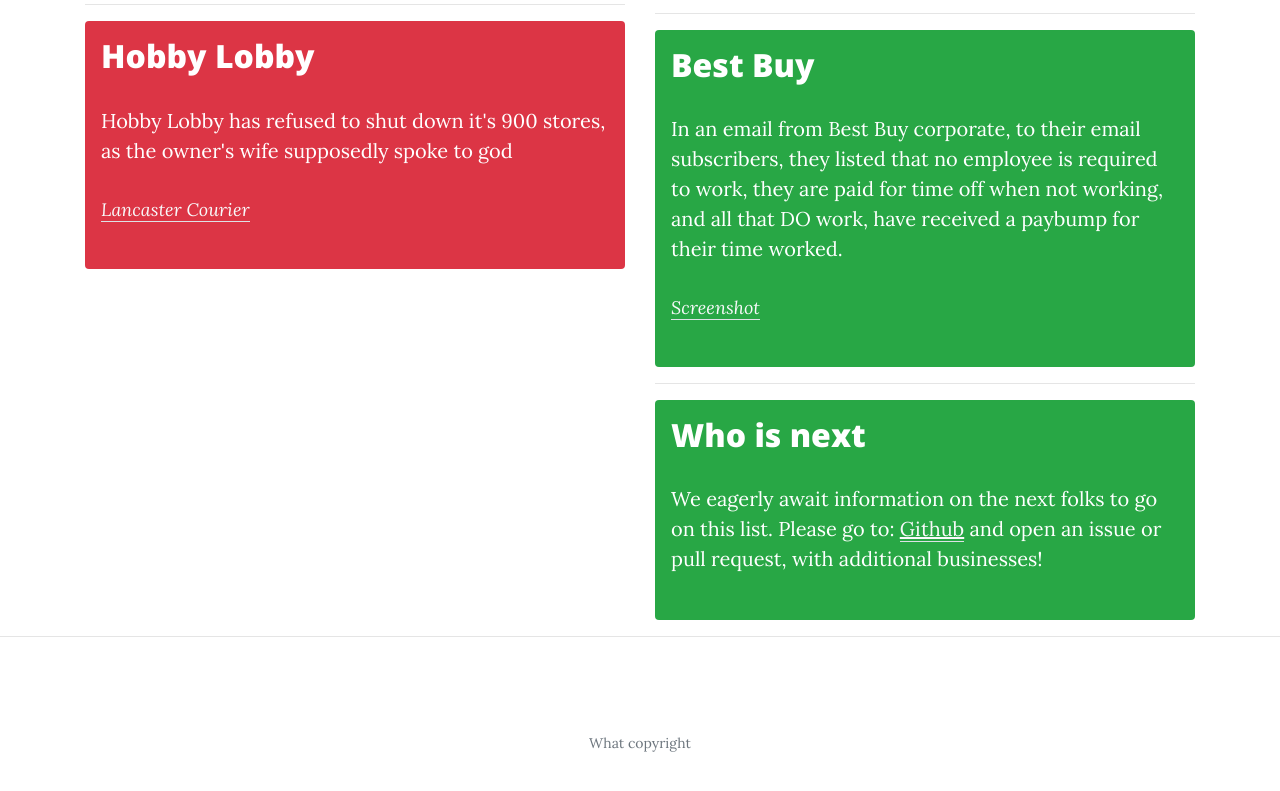
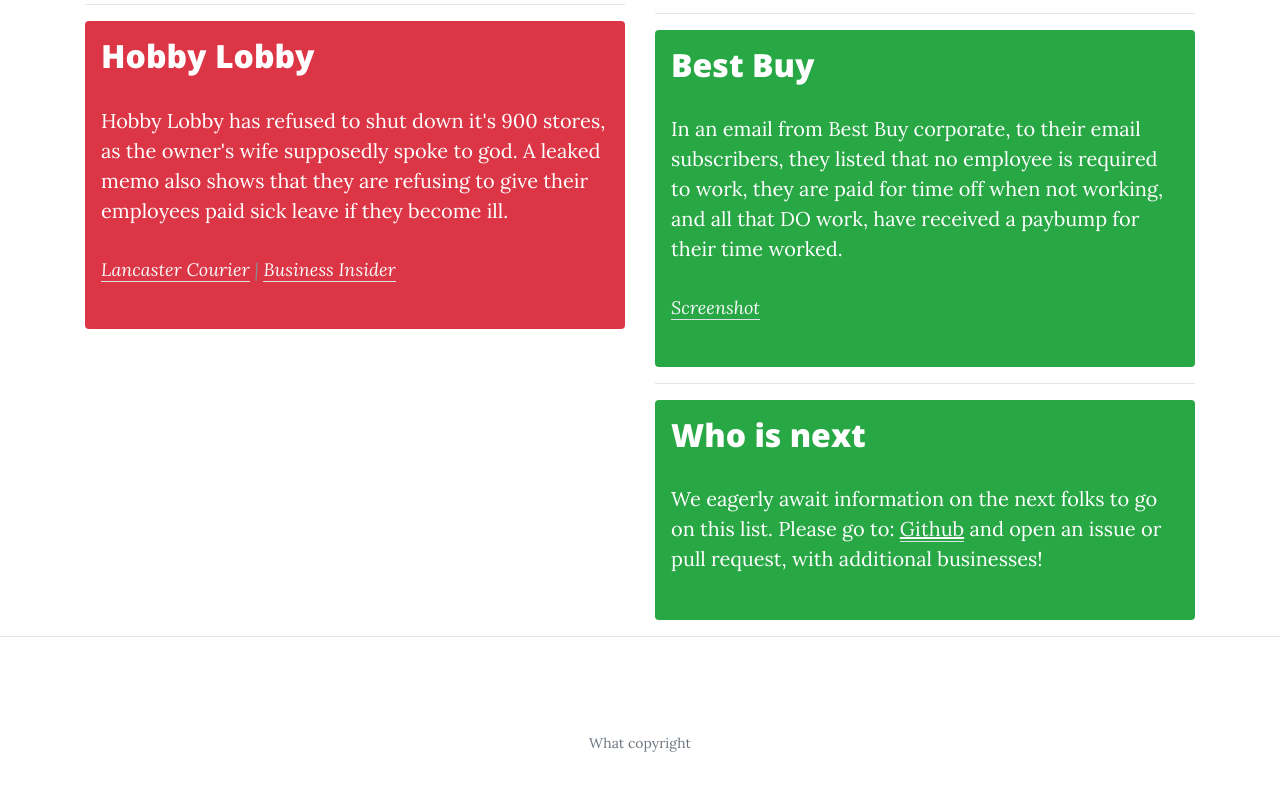
Before and after one commit to CovidBusinessList/CovidBusinessList.github.io, a plain HTML site: page index.html in a window 1280 px wide. Shown: the part 1278-2069 px from the top of the page. Drawn offline with nearby package versions, Linux system fonts and the light colour scheme.

Commit message:
updated hobby lobby

```diff
--- a/index.html
+++ b/index.html
@@ -119,10 +119,10 @@
             Hobby Lobby
           </h2>
           <p>
-            Hobby Lobby has refused to shut down it's 900 stores, as the owner's wife supposedly spoke to god
+            Hobby Lobby has refused to shut down it's 900 stores, as the owner's wife supposedly spoke to god. A leaked memo also shows that they are refusing to give their employees paid sick leave if they become ill.
           </p>
           <p class="post-meta">
-            <a class="text-light border-bottom" href="https://www.lancastercourier.com/2020/03/22/hobby-lobby-owner-refuses-to-close-stores-during-pandemic-because-god-allegedly-spoke-to-his-wife/">Lancaster Courier</a>
+		  <a class="text-light border-bottom" href="https://www.lancastercourier.com/2020/03/22/hobby-lobby-owner-refuses-to-close-stores-during-pandemic-because-god-allegedly-spoke-to-his-wife/">Lancaster Courier</a> | <a class="text-light border-bottom" href="https://www.businessinsider.com/in-memo-hobby-lobby-refuses-paid-sick-leave-during-coronavirus-2020-3">Business Insider</a>
           </p>
         </div>
       </div>
```
